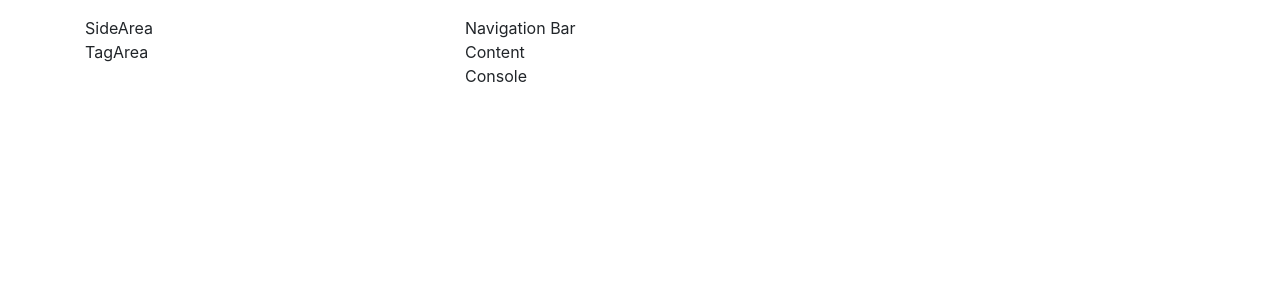
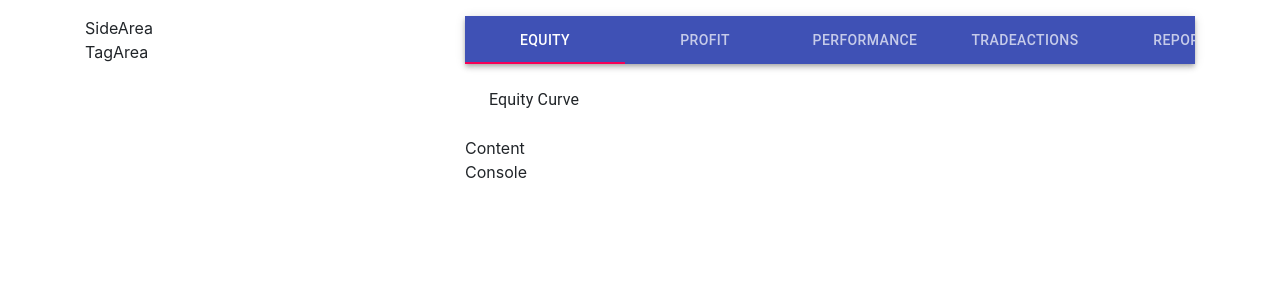
Before and after one commit to TonyTTTTT/SE2021-Group4-TradingPlatform, a React (Create React App) app in the folder frontend/: page /main in a window 1280 px wide. Shown: the top 300 px of the page. Built offline with nearby package versions, Linux system fonts and the light colour scheme.

Commit message:
Add Navigation Bar.

```diff
--- a/frontend/package.json
+++ b/frontend/package.json
@@ -3,14 +3,18 @@
   "version": "0.1.0",
   "private": true,
   "dependencies": {
+    "@material-ui/core": "^4.11.4",
     "@testing-library/jest-dom": "^5.12.0",
     "@testing-library/react": "^11.2.7",
     "@testing-library/user-event": "^12.8.3",
+    "prop-types": "^15.7.2",
     "react": "^17.0.2",
     "react-bootstrap": "^1.6.0",
     "react-dom": "^17.0.2",
     "react-scripts": "4.0.3",
     "redux": "^4.1.0",
+    "redux-devtools-extension": "^2.13.9",
+    "redux-thunk": "^2.3.0",
     "web-vitals": "^1.1.2"
   },
   "scripts": {
--- a/frontend/src/Components/MainPage/NavigationBar/navigationBar.js
+++ b/frontend/src/Components/MainPage/NavigationBar/navigationBar.js
@@ -0,0 +1,108 @@
+import React, {Component} from 'react';
+import {AppBar, Box, Tab, Tabs, Typography, withStyles} from "@material-ui/core";
+import * as PropTypes from "prop-types";
+
+class TabPanel extends Component {
+    render() {
+        const {children, value, index, ...other} = this.props;
+        return (
+            <div
+                role="tabpanel"
+                hidden={value !== index}
+                id={`nav-tabpanel-${index}`}
+                aria-labelledby={`nav-tab-${index}`}
+                {...other}
+            >
+                {value === index && (
+                    <Box p={3}>
+                        <Typography>{children}</Typography>
+                    </Box>
+                )}
+            </div>
+        );
+    }
+}
+
+TabPanel.propTypes = {
+    children: PropTypes.node,
+    index: PropTypes.any.isRequired,
+    value: PropTypes.any.isRequired,
+};
+
+function a11yProps(index) {
+    return {
+        id: `nav-tab-${index}`,
+        'aria-controls': `nav-tabpanel-${index}`,
+    };
+}
+
+class LinkTab extends Component {
+    render() {
+        return (
+            <Tab
+                component="a"
+                onClick={(event) => {
+                    event.preventDefault();
+                }}
+                {...this.props}
+            />
+        );
+    }
+}
+
+const styles = (theme) => ({
+    root: {
+        flexGrow: 1,
+        backgroundColor: theme.palette.background.paper
+    }
+});
+
+
+class NavigationBar extends Component {
+
+    state = {value: 0}
+
+    render() {
+        const {value} = this.state
+        const {classes} = this.props
+        return (
+            <div className={classes.root}>
+                <AppBar position="static">
+                    <Tabs
+                        variant="fullWidth"
+                        value={value}
+                        onChange={this.handleChange}
+                        aria-label="nav tabs example"
+                    >
+                        <LinkTab label="equity" href="/equity" {...a11yProps(0)} />
+                        <LinkTab label="profit" href="/profit" {...a11yProps(1)} />
+                        <LinkTab label="performance" href="/performance" {...a11yProps(2)} />
+                        <LinkTab label="tradeActions" href="/tradeActions" {...a11yProps(3)} />
+                        <LinkTab label="reports" href="/reports" {...a11yProps(4)} />
+                    </Tabs>
+                </AppBar>
+                <TabPanel value={value} index={0}>
+                    Equity Curve
+                </TabPanel>
+                <TabPanel value={value} index={1}>
+                    Profit By Time
+                </TabPanel>
+                <TabPanel value={value} index={2}>
+                    Performance
+                </TabPanel>
+                <TabPanel value={value} index={3}>
+                    Trade Actions
+                </TabPanel>
+                <TabPanel value={value} index={4}>
+                    Algo Reports
+                </TabPanel>
+            </div>
+        );
+    }
+
+    handleChange = (event, newValue) => {
+        this.setState({value: newValue});
+    };
+}
+
+export default withStyles(styles)(NavigationBar);
--- a/frontend/src/Components/MainPage/index.js
+++ b/frontend/src/Components/MainPage/index.js
@@ -1,5 +1,6 @@
 import React from 'react';
 import { Container,Row,Col } from 'react-bootstrap';
+import NavigationBar from "./NavigationBar/navigationBar";
 
 class MainPage extends React.Component {
     constructor(props) {
@@ -17,7 +18,7 @@ class MainPage extends React.Component {
                     </Col>
 
                     <Col xs={8}>
-                        <div>Navigation Bar</div>
+                        <NavigationBar/>
                         <div>Content</div>
                         <div>Console</div>
                     </Col>
```
Also changed, not shown: 1 other file (tests, documents, lock files or other folders).
